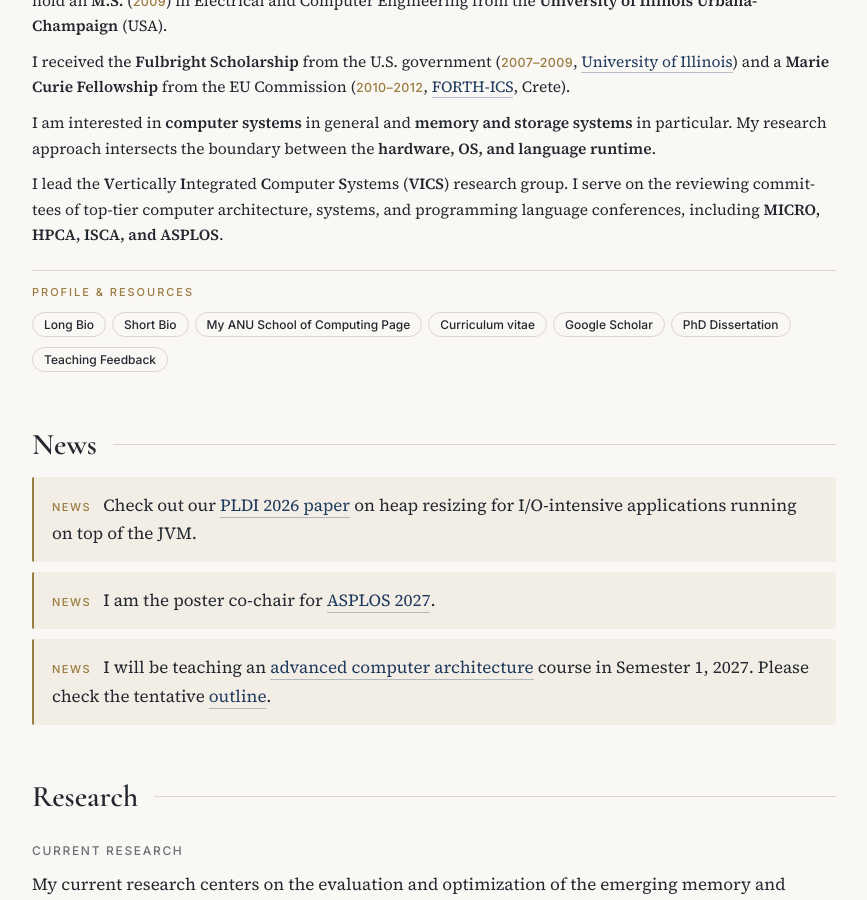
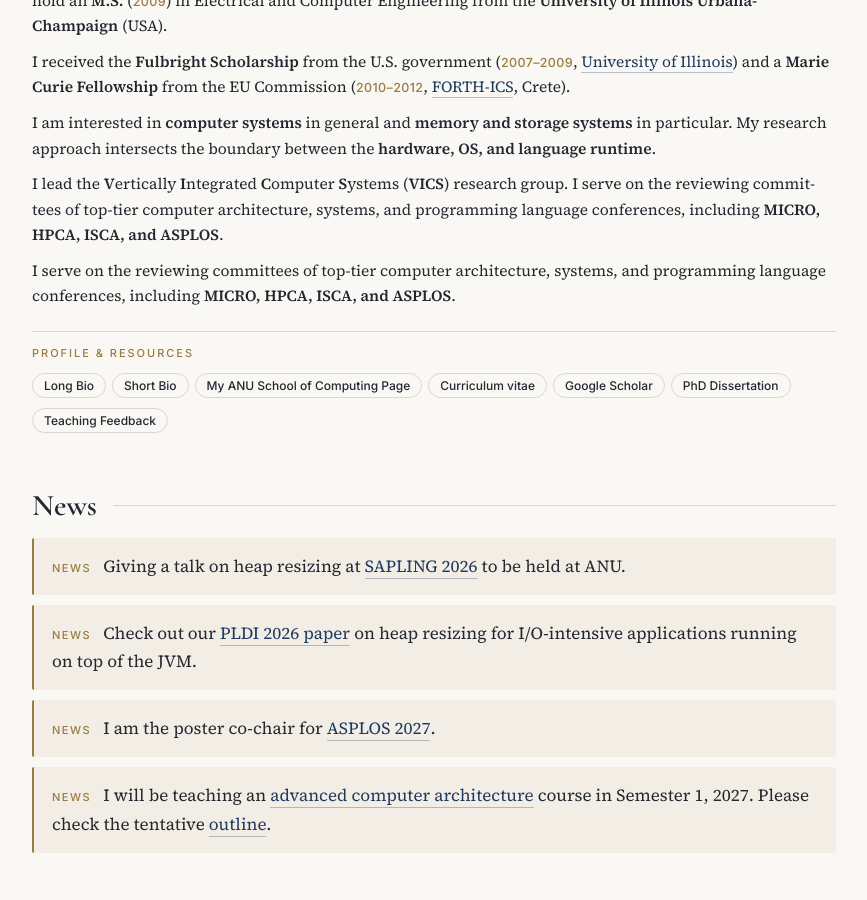
Before and after one commit to shbakram/shbakram.github.io, a Jekyll site: the page built from index.md, in a window 1280 px wide and 900 px high, scrolled down 352 px. Shown: the whole window, without its empty margins (206-1073 px from the left). Built offline with Jekyll 4.4.1, drawn with Linux system fonts in a browser that asks for light colours.

Commit message:
update news

```diff
--- a/index.md
+++ b/index.md
@@ -15,6 +15,9 @@ I am interested in **computer systems** in general and **memory and storage syst
 I lead the **V**ertically **I**ntegrated **C**omputer **S**ystems (**VICS**) research group. I serve on the reviewing committees of top-tier computer architecture, systems, and programming language conferences, including **MICRO, HPCA, ISCA, and ASPLOS**.
 {: .bio}
 
+I serve on the reviewing committees of top-tier computer architecture, systems, and programming language conferences, including **MICRO, HPCA, ISCA, and ASPLOS**.
+{: .bio}
+
 Profile & Resources
 {: .res-t}
 
@@ -29,6 +32,7 @@ Profile & Resources
 
 ## News {#news}
 
+- **News** Giving a talk on heap resizing at [SAPLING 2026](https://comp.anu.edu.au/sapling/2026/index.html) to be held at ANU.
 - **News** Check out our [PLDI 2026 paper](https://dl.acm.org/doi/10.1145/3808247) on heap resizing for I/O-intensive applications running on top of the JVM.
 - **News** I am the poster co-chair for [ASPLOS 2027](https://www.asplos-conference.org/asplos2027/committee/#organizing-committee).
 - **News** I will be teaching an [advanced computer architecture](https://programsandcourses.anu.edu.au/course/comp4045) course in Semester 1, 2027. Please check the tentative [outline](assets/papers/outline4045.pdf).
```
